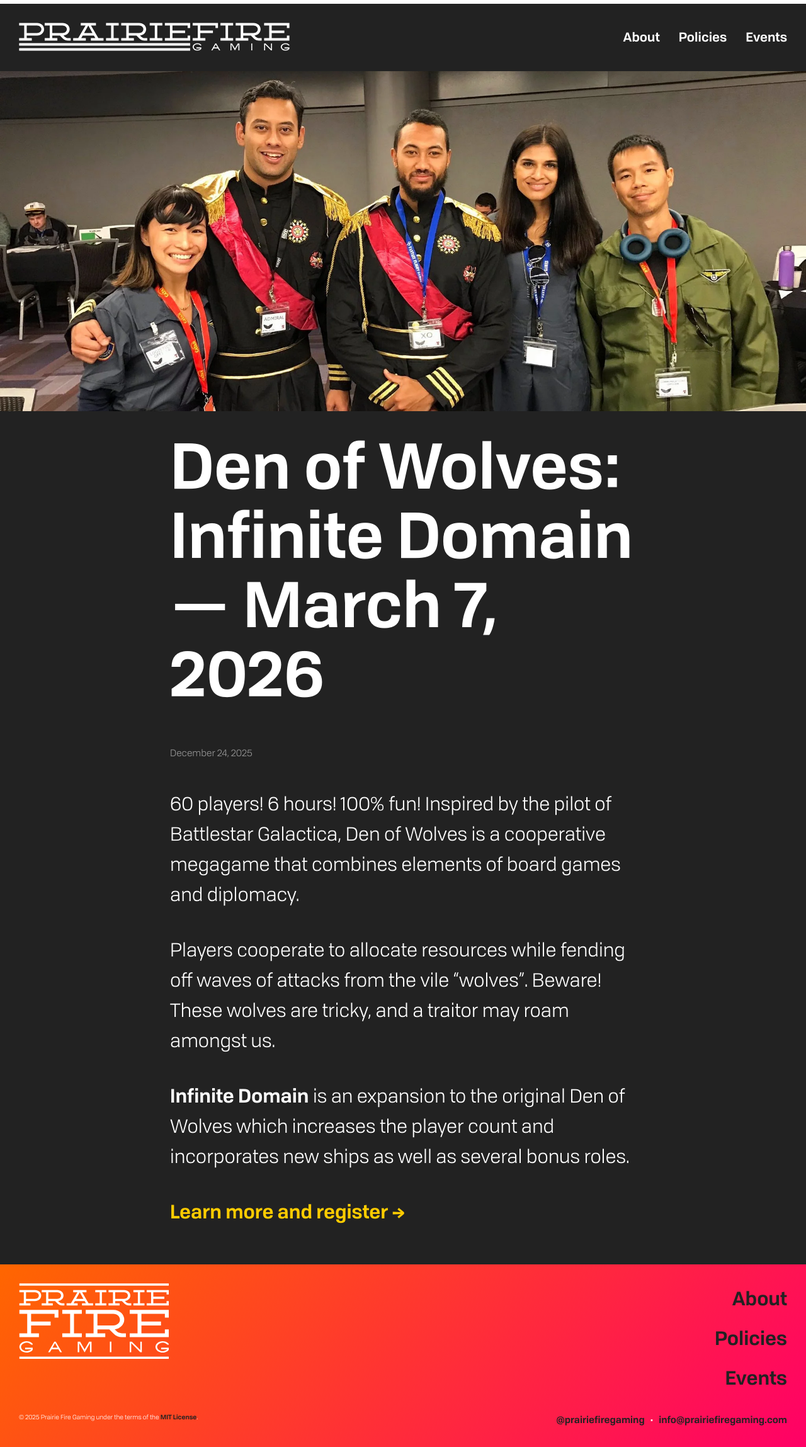
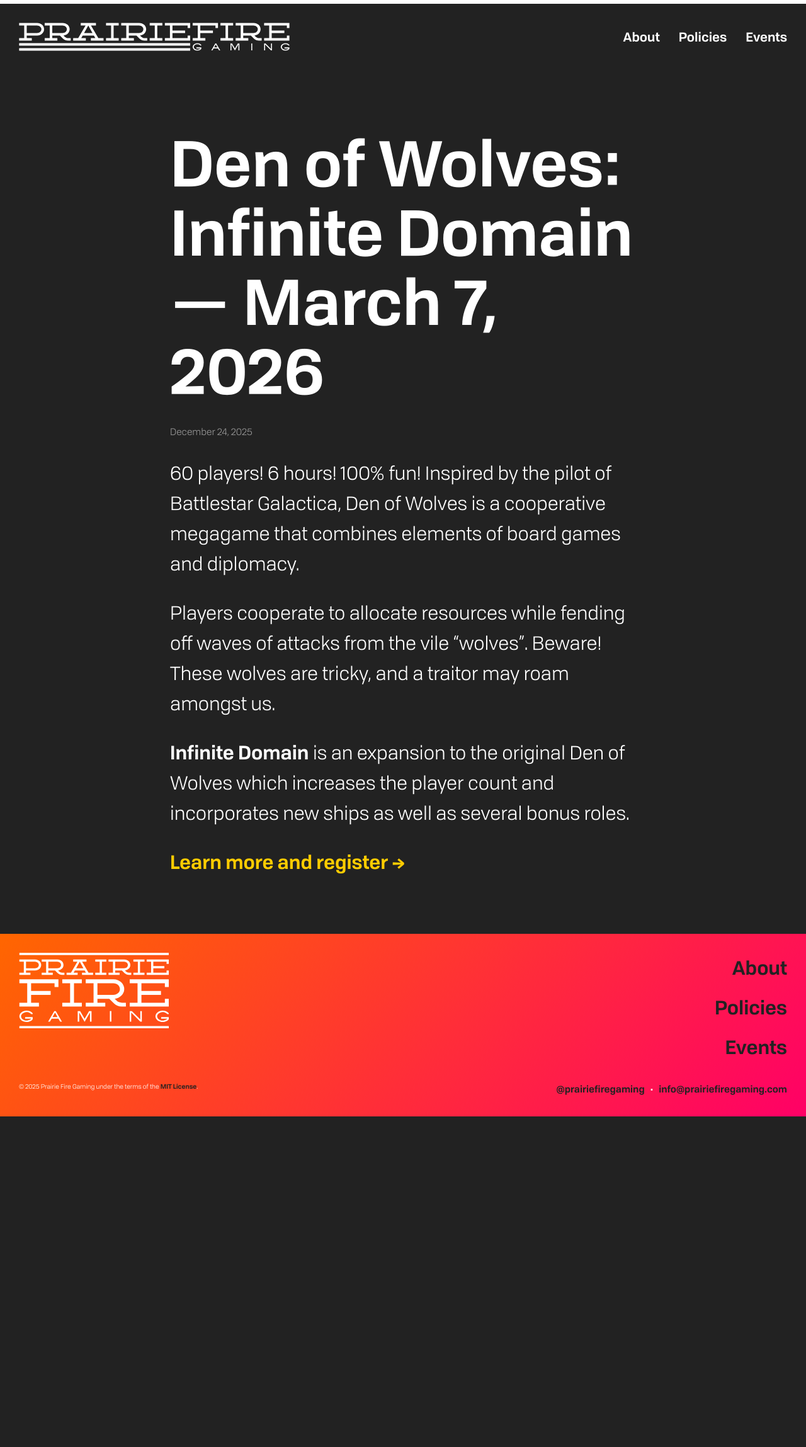
Before and after one commit to jedlimke/prairiefiregaming.com, a Jekyll site: the page built from _posts/2025-12-24-den-of-wolves-infinite-domain.md, in a window 1280 px wide. Shown: the whole page at 63% size. Built offline with Jekyll 4.4.1, drawn with Linux system fonts in a browser that asks for light colours; after the commit the page ends 1773 px from its top, so only the background shows below that.

Commit message:
Style adjustments.

```diff
--- a/_posts/2025-12-24-den-of-wolves-infinite-domain.md
+++ b/_posts/2025-12-24-den-of-wolves-infinite-domain.md
@@ -2,7 +2,7 @@
 layout: post
 title: "Den of Wolves: Infinite Domain — March 7, 2026"
 date: 2025-12-24
-image: /assets/megagames/den-of-wolves-hero.jpg
+# image: /assets/megagames/den-of-wolves-hero.jpg
 ---
 
 60 players! 6 hours! 100% fun! Inspired by the pilot of Battlestar Galactica, Den of Wolves is a cooperative megagame that combines elements of board games and diplomacy.
--- a/_sass/base.scss
+++ b/_sass/base.scss
@@ -126,9 +126,9 @@
 h1, h2, h3, h4, h5, h6 {
 	font-family: var(--font-headers);
 	font-weight: 900;
+	line-height: 1.1;
+	margin: 0;
 	color: inherit;
-	line-height: 1.1;
-	margin: 0 0 0.5em 0;
 }
 
 h1 {
@@ -171,16 +171,6 @@
 	font-size: 1.1em;
 }
 
-// Headers after horizontal rules need top spacing
-hr + h1,
-hr + h2,
-hr + h3,
-hr + h4,
-hr + h5,
-hr + h6 {
-	margin-top: 1.5rem;
-}
-
 body {
 	font-family: var(--font-body);
 	font-size: 1rem;
@@ -189,9 +179,13 @@
 	line-height: 1.6;
 }
 
+hr {
+	margin: calc(2 * var(--spacing-unit)) 0;
+}
+
 p {
 	font-size: 1.5em;
-	margin: 0 0 1em 0;
+	margin: 0;
 
 	@media screen and (max-width: 599px) {
 		font-size: 1.2em;
@@ -341,7 +335,7 @@
 	header, .post-content {
 		display: flex;
 		flex-direction: column;
-		gap: calc(var(--spacing-unit) / 3);
+		gap: var(--spacing-unit);
 	}
 
 	.post-meta {
--- a/_sass/post.scss
+++ b/_sass/post.scss
@@ -1,6 +1,10 @@
 /*
  * Post page styles
  */
+
+ article {
+	margin: calc(var(--spacing-unit) * 2) 0;
+ }
 
 .post-hero {
 	width: 100vw;
@@ -9,6 +13,8 @@
 	background-size: cover;
 	background-position: center;
 	position: relative;
+	margin-top: calc(-1 * var(--spacing-unit) * 2);
+	margin-bottom: calc(var(--spacing-unit) * 2);
 
 	// @media screen and (min-width: 1200px) {
 	// 	min-height: 80vmin;
```
